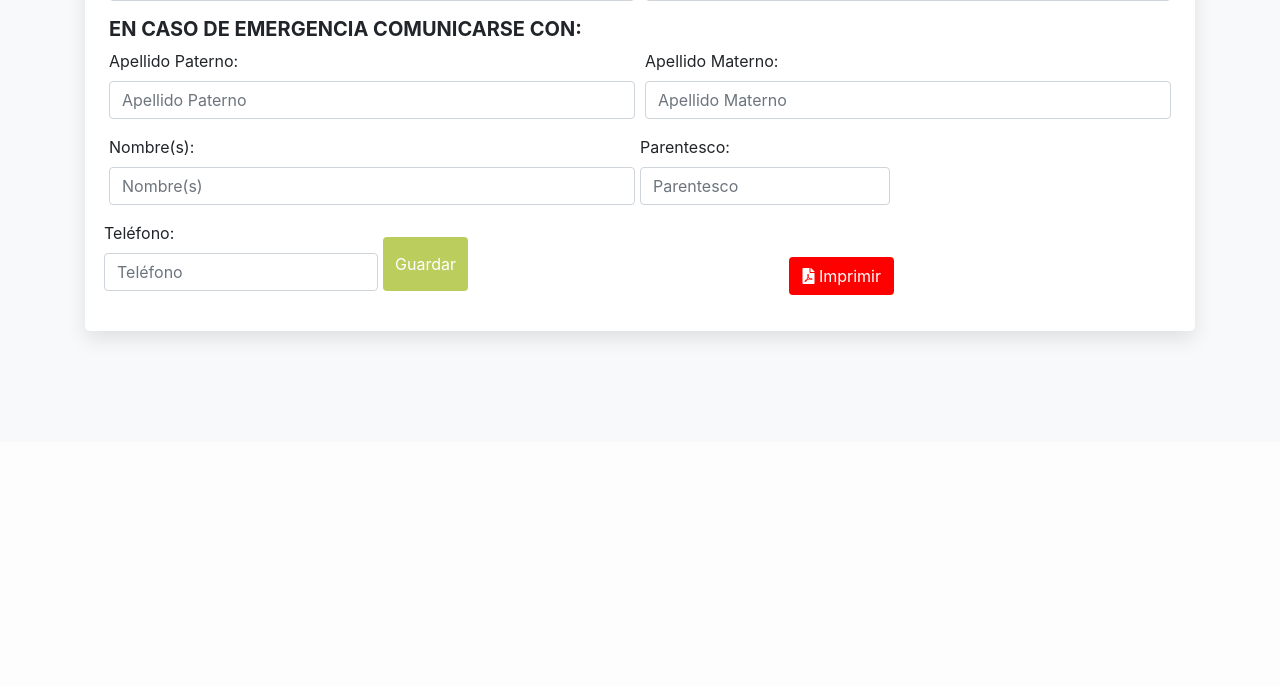
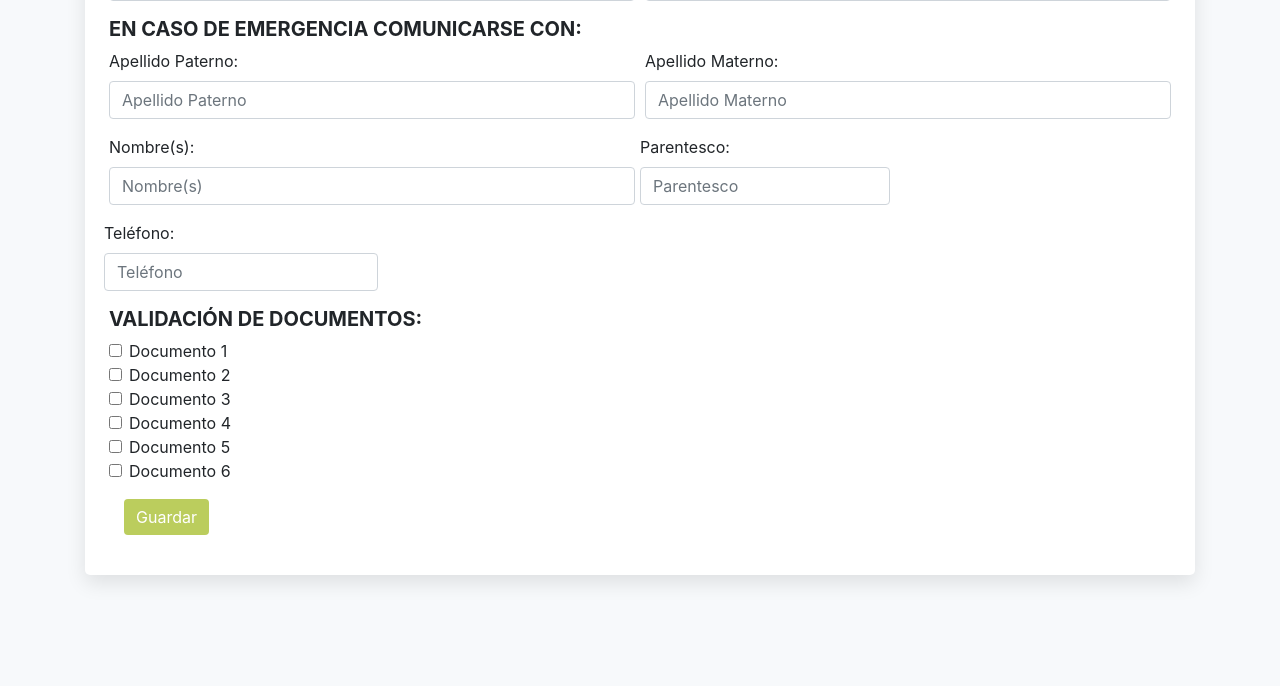
Before and after one commit to isacfesp/Agora, a PHP site: page /Modules/Inscribir/inscribir.php in a window 1280 px wide. Shown: the part 1349-2035 px from the top of the page. Before the commit the page ends 1694 px from the top, so only its background shows below. Run offline with PHP 8.4, Linux system fonts and the light colour scheme; data that the repository does not hold is empty.

Commit message:
Agregado de validación de documentos

```diff
--- a/Modules/Inscribir/inscribir.php
+++ b/Modules/Inscribir/inscribir.php
@@ -158,13 +158,39 @@ $celular = isset($_GET['celular']) ? $_GET['celular'] : '';
                         <label for="emergencia_telefono">Teléfono:</label>
                         <input type="tel" class="form-control" minlength="10" pattern="[+()0-9\s-]+" id="emergencia_telefono" title="Debe contener al menos 10 dígitos" name="emergencia_telefono" placeholder="Teléfono" maxlength="20" required>
                     </div>
-                    <div class="form-group col-md-6 mt-3 d-flex justify-content-start">
-                        <button type="submit" class="btn btn-success btn-aceptar mr-2" name="submit">Guardar</button>
-                        <button class="btn print-button" type="button" onclick="document.forms[0].submit();"><i class="fas fa-file-pdf"></i> Imprimir</button>
-                    </div>
 
                 </div>
             </form>
+            <h5><strong>VALIDACIÓN DE DOCUMENTOS:</strong></h5>
+            <div class="form-group">
+                <div class="form-check">
+                    <input class="form-check-input" type="checkbox" id="documento1" name="documento1">
+                    <label class="form-check-label" for="documento1">Documento 1</label>
+                </div>
+                <div class="form-check">
+                    <input class="form-check-input" type="checkbox" id="documento2" name="documento2">
+                    <label class="form-check-label" for="documento2">Documento 2</label>
+                </div>
+                <div class="form-check">
+                    <input class="form-check-input" type="checkbox" id="documento3" name="documento3">
+                    <label class="form-check-label" for="documento3">Documento 3</label>
+                </div>
+                <div class="form-check">
+                    <input class="form-check-input" type="checkbox" id="documento4" name="documento4">
+                    <label class="form-check-label" for="documento4">Documento 4</label>
+                </div>
+                <div class="form-check">
+                    <input class="form-check-input" type="checkbox" id="documento5" name="documento5">
+                    <label class="form-check-label" for="documento5">Documento 5</label>
+                </div>
+                <div class="form-check">
+                    <input class="form-check-input" type="checkbox" id="documento6" name="documento6">
+                    <label class="form-check-label" for="documento6">Documento 6</label>
+                </div>
+                <div class="form-group col-md-6 mt-3 d-flex justify-content-start">
+                        <button type="submit" class="btn btn-success btn-aceptar mr-2" name="submit">Guardar</button>
+                    </div>
+            </div>
             <!-- Bootstrap JS -->
             <script src="https://code.jquery.com/jquery-3.5.1.slim.min.js"></script>
             <script src="https://cdn.jsdelivr.net/npm/@popperjs/core@2.9.2/dist/umd/popper.min.js"></script>
@@ -183,7 +209,7 @@ $matriculaDB = $matricula + 1;
 
 <script>
     function openPDF() {
-        var pdfUrl = '../Modules/Inscribir/solicitud.php';
+        var pdfUrl = 'solicitud.php';
         window.open(pdfUrl, '_blank');
     }
 
```
